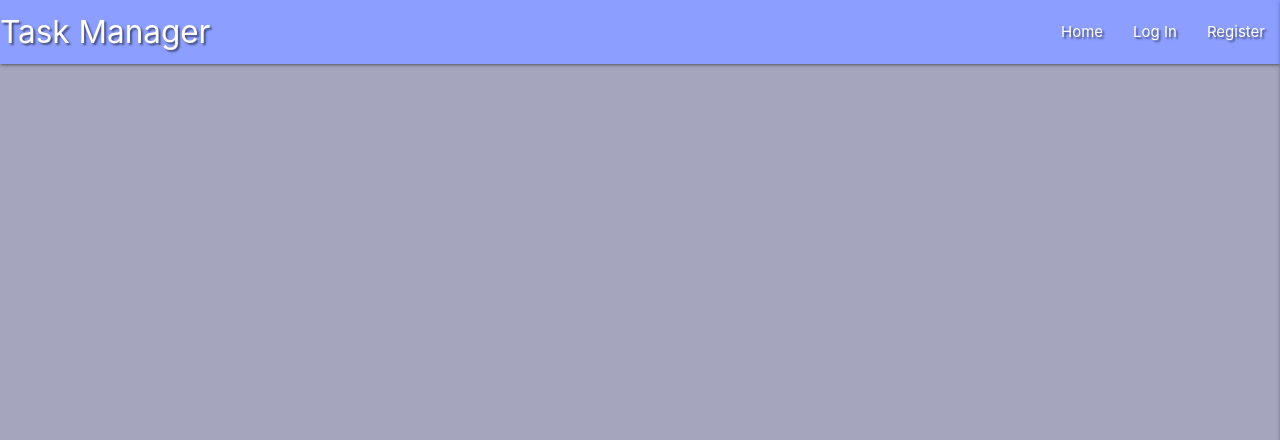
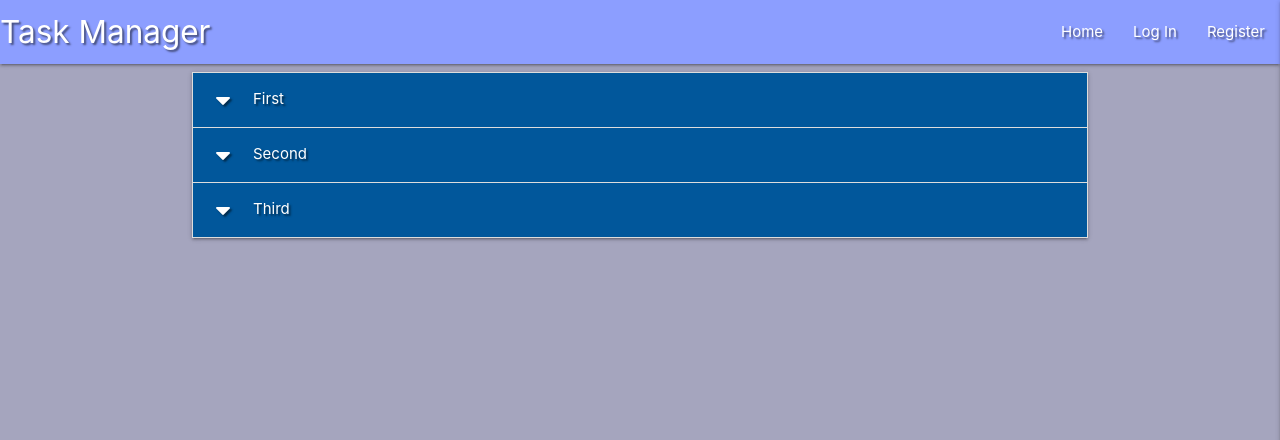
Before and after one commit to ANDREWAHN-UK/Mini-Project-Task-Manager, a Flask app: page / in a window 1280 px wide. Shown: the top 440 px of the page. Run offline with Flask 2, Linux system fonts and the light colour scheme; data that the repository does not hold is empty; some libraries are stand-ins or nearby versions.

Commit message:
script.js - added jquery functionality for accordion; tasks.html - added accordion html coding

```diff
--- a/static/js/script.js
+++ b/static/js/script.js
@@ -1,3 +1,6 @@
-$(document).ready(function(){
-    $(".sidenav").sidenav({edge:'right'});
+$(document).ready(function () {
+  $(".sidenav").sidenav({
+    edge: 'right'
   });
+  $('.collapsible').collapsible();
+});
--- a/templates/tasks.html
+++ b/templates/tasks.html
@@ -11,4 +11,19 @@
     {{ task.due_date }}<br>
     {% endfor %}
 
+    <ul class="collapsible">
+        <li>
+          <div class="collapsible-header white-text light-blue darken-4 text-shadow"><i class="fas fa-caret-down"></i>First</div>
+          <div class="collapsible-body"><span>Lorem ipsum dolor sit amet.</span></div>
+        </li>
+        <li>
+          <div class="collapsible-header white-text light-blue darken-4 text-shadow"><i class="fas fa-caret-down"></i>Second</div>
+          <div class="collapsible-body"><span>Lorem ipsum dolor sit amet.</span></div>
+        </li>
+        <li>
+          <div class="collapsible-header white-text light-blue darken-4 text-shadow"><i class="fas fa-caret-down"></i>Third</div>
+          <div class="collapsible-body"><span>Lorem ipsum dolor sit amet.</span></div>
+        </li>
+      </ul>
+
 {% endblock %}
```
